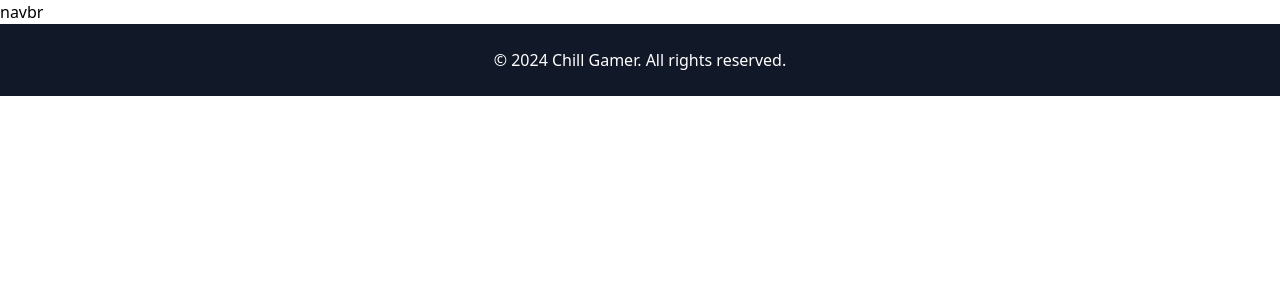
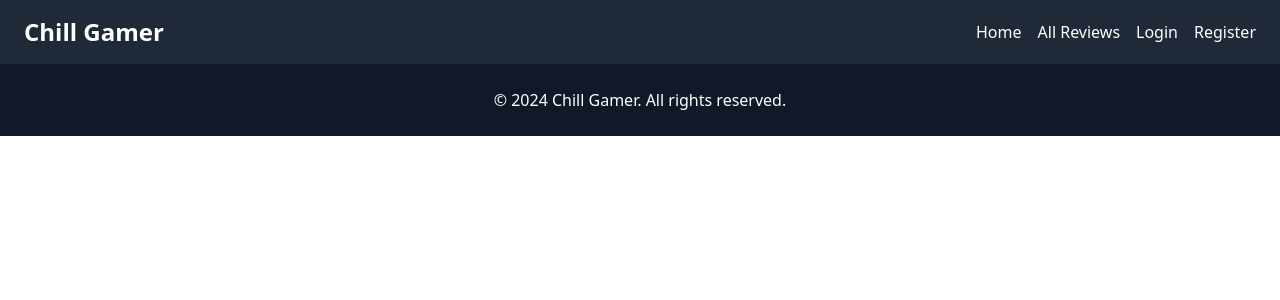
Before and after one commit to Raiyan27/Trusted-Gamer-GG, a React (Vite) app: page / in a window 1280 px wide. Shown: the top 300 px of the page. Built offline with nearby package versions, Linux system fonts and the light colour scheme.

Commit message:
navbar added

```diff
--- a/src/assets/components/Navbar.jsx
+++ b/src/assets/components/Navbar.jsx
@@ -3,7 +3,67 @@ import { Link } from "react-router-dom";
 const Navbar = () => {
   const isLoggedIn = false;
 
-  return <h1>navbr</h1>;
+  return (
+    <nav className="bg-gray-800 text-white px-6 py-4 flex justify-between items-center">
+      <div className="text-2xl font-bold">
+        <Link to="/">Chill Gamer</Link>
+      </div>
+      <ul className="flex space-x-4">
+        <li>
+          <Link to="/" className="hover:text-gray-400">
+            Home
+          </Link>
+        </li>
+        <li>
+          <Link to="/reviews" className="hover:text-gray-400">
+            All Reviews
+          </Link>
+        </li>
+        {isLoggedIn ? (
+          <>
+            <li>
+              <Link to="/addReview" className="hover:text-gray-400">
+                Add Review
+              </Link>
+            </li>
+            <li>
+              <Link to="/myReviews" className="hover:text-gray-400">
+                My Reviews
+              </Link>
+            </li>
+            <li>
+              <Link to="/myWatchlist" className="hover:text-gray-400">
+                Watchlist
+              </Link>
+            </li>
+            <li className="flex items-center">
+              <img
+                src="https://via.placeholder.com/40"
+                alt="User Avatar"
+                className="w-8 h-8 rounded-full"
+              />
+              <span className="ml-2 cursor-pointer hover:text-gray-400">
+                Logout
+              </span>
+            </li>
+          </>
+        ) : (
+          <>
+            <li>
+              <Link to="/login" className="hover:text-gray-400">
+                Login
+              </Link>
+            </li>
+            <li>
+              <Link to="/register" className="hover:text-gray-400">
+                Register
+              </Link>
+            </li>
+          </>
+        )}
+      </ul>
+    </nav>
+  );
 };
 
 export default Navbar;
```
